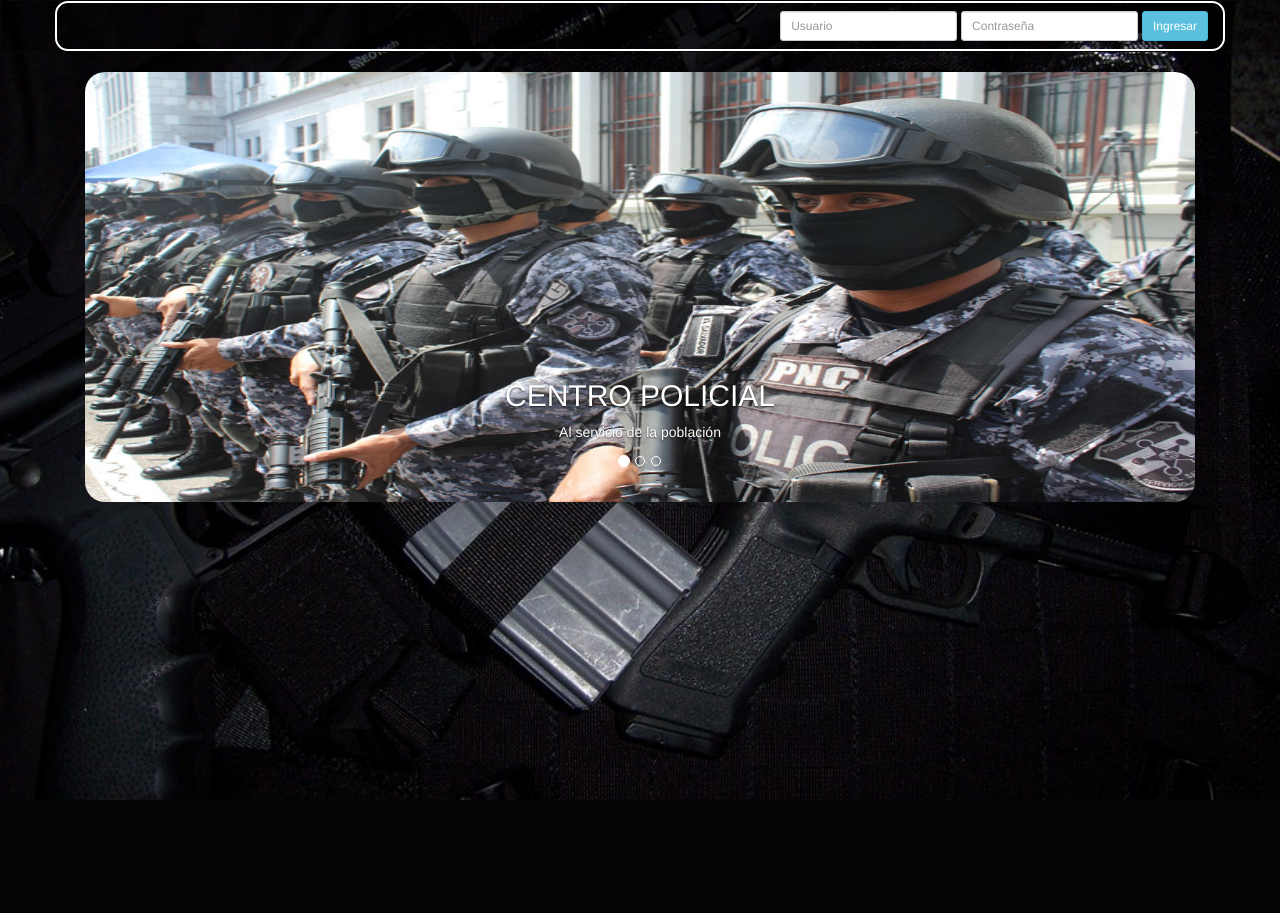
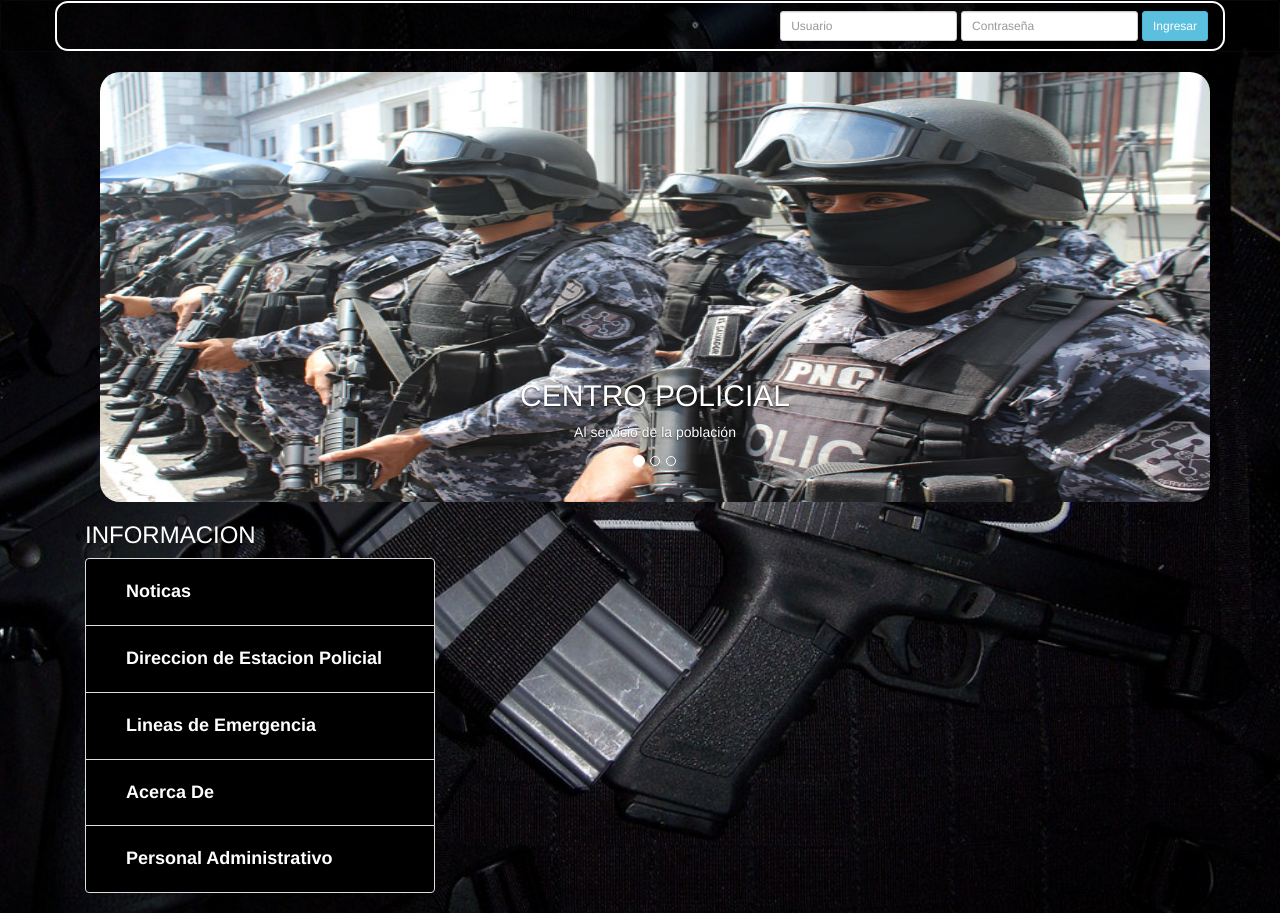
Before and after one commit to Capriatto/Informe-Policial, a PHP site: page / in a window 1280 px wide. Before the commit the page ends 800 px from the top, so only its background shows below. Run offline with PHP 8.4, Linux system fonts and the light colour scheme.

Commit message:
menu item

```diff
--- a/assets/css/miEstilo.css
+++ b/assets/css/miEstilo.css
@@ -26,3 +26,17 @@ img.imagenPortada{
 	max-height: 430px;
 	border-radius: 20px;
 }
+.menuInfo .list-group-item{
+	padding:20px 40px;
+	background: #000;
+	color: #fff;
+	font-weight: bold;
+	font-size: 18px;
+}
+.menuInfo .list-group-item:hover{
+	background: #5E5E61;
+	color: #42FFFA;
+}
+h3.TituloMenu{
+	color: #fff;
+}
--- a/vista/usuario/bienvenida.php
+++ b/vista/usuario/bienvenida.php
@@ -1,4 +1,4 @@
-	<section class="main-container">
+	<section class="main container">
 		<section class="portada	visible-lg visible-md">
 			<div class="container">
 				<div class="col-md-12">
@@ -35,6 +35,16 @@
 				</div>
 			</div>
 		</section>
+		<aside class="col-lg-4">
+			<h3 class="TituloMenu">INFORMACION</h3>
+			<div class="list-group menuInfo">
+				<a href="#" class="list-group-item">Noticas</a>
+				<a href="#" class="list-group-item">Direccion de Estacion Policial</a>
+				<a href="#" class="list-group-item">Lineas de Emergencia</a>
+				<a href="#" class="list-group-item">Acerca De</a>
+				<a href="#" class="list-group-item">Personal Administrativo</a>
+			</div>
+		</aside>
 	</section>
 	<script src="assets/js/jquery.js"></script>
 	<script src="assets/js/bootstrap.min.js"></script>
```
